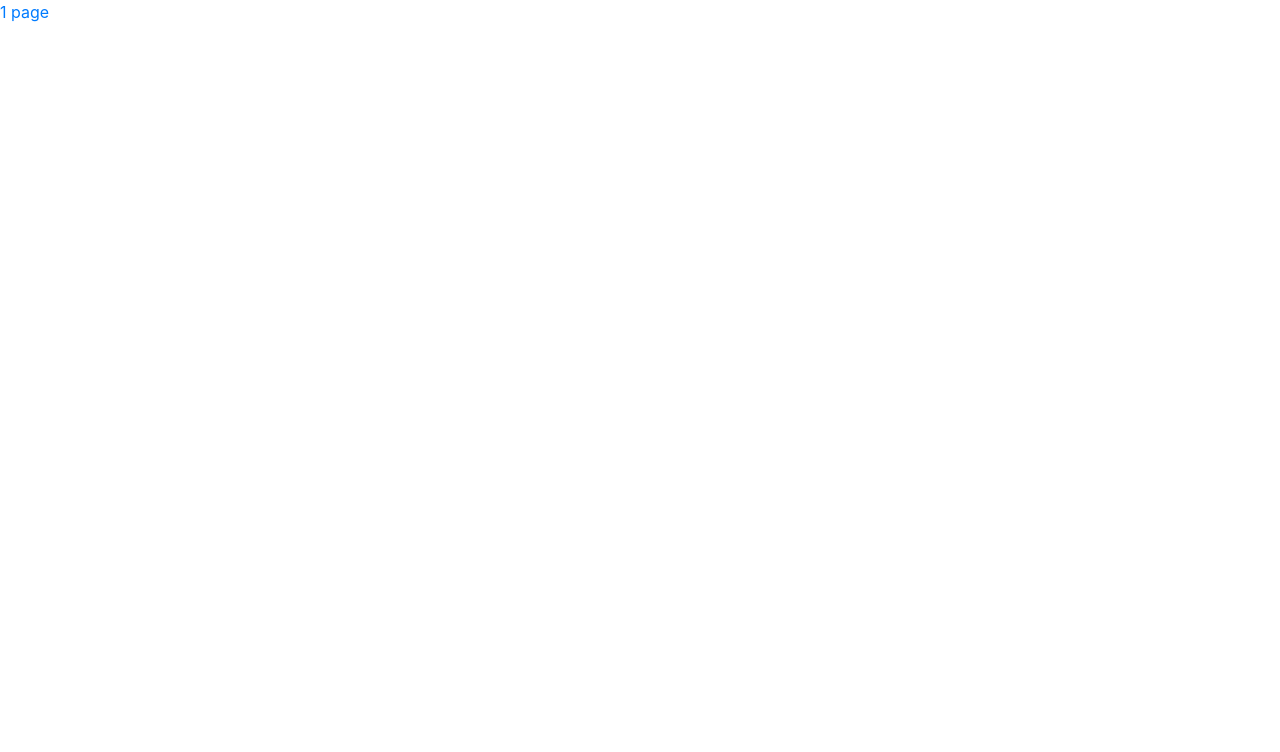
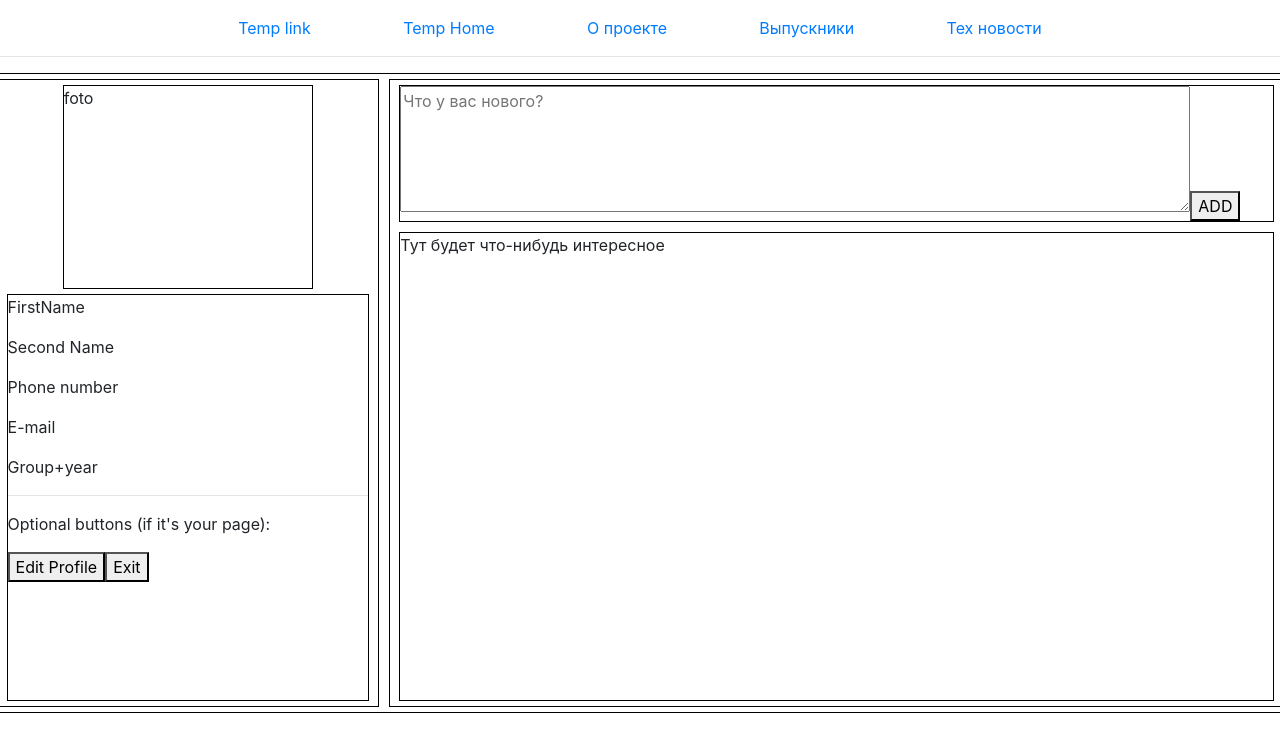
Before and after one commit to PapakhinAV/ElbrusDesk, a React (Create React App) app: page /Home in a window 1280 px wide. Shown: the top 752 px of the page. Built offline with nearby package versions, Linux system fonts and the light colour scheme.

Commit message:
добавил домашнюю страницу

```diff
--- a/src/App.css
+++ b/src/App.css
@@ -0,0 +1,6 @@
+body{
+  width: 100vw;
+  height: 100vh;
+  display: flex;
+  justify-content: center;
+}
--- a/src/App.js
+++ b/src/App.js
@@ -1,8 +1,9 @@
 import './App.css';
-import { BrowserRouter, Route, Switch } from 'react-router-dom';
+import { BrowserRouter, Redirect, Route, Switch } from 'react-router-dom';
 import AuthFirstPage from "./Components/AuthFirstPage/AuthFirstPage"
 import SignUp from "./Components/SignUp/SignUp"
 import Header from './Components/Header/Header';
+import HomePage from './Components/HomePage/HomePage';
 
 function App() {
   return (
@@ -16,6 +17,12 @@ function App() {
           <Route path="/SignUp">
             <SignUp />
           </Route>
+          <Route path="/Home">
+            <HomePage />
+          </Route>
+          <Route path="/">
+            <Redirect to="/" />
+          </Route>
         </Switch>
       </BrowserRouter>
     </>);
--- a/src/Components/Header/Header.jsx
+++ b/src/Components/Header/Header.jsx
@@ -1,11 +1,21 @@
 import './index.css';
-import { BrowserRouter, Route, Link, Switch } from 'react-router-dom';
+import { Link } from 'react-router-dom';
 
 const Header = () => {
   return (
-    <nav>
-      <Link to="/">1 page</Link>
-    </nav>
+    <>
+      <div className="mainBlock">
+        <nav className="header">
+          <Link to="/">Temp link</Link>
+          <Link to="/Home">Temp Home</Link>
+          <Link to="/">О проекте</Link>
+          <Link to="/">Выпускники</Link>
+          <Link to="/">Тех новости</Link>
+        </nav>
+      </div>
+      <hr />
+    </>
+
   );
 }
 
--- a/src/Components/Header/index.css
+++ b/src/Components/Header/index.css
@@ -0,0 +1,14 @@
+.header{
+display: flex;
+justify-content: space-around;
+width: 70vw;
+min-width: 500px;
+align-content: center;
+
+}
+.mainBlock{
+display: flex;
+justify-content: center;
+align-content: center;
+margin-top: 1rem;
+}
--- a/src/Components/HomePage/HomePage.jsx
+++ b/src/Components/HomePage/HomePage.jsx
@@ -1,7 +1,27 @@
 import './index.css';
+import UserMenu from "../UserMenu/UserMenu";
+import Post from "../Post/Post"
+import Wall from "../Wall/Wall"
 
-// const HomePage = () => {
-//   return (  );
-// }
+const HomePage = () => {
+  return (
+    <>
 
-// export default HomePage;
+      <div className="MainBlock">
+
+        <div className="leftColumn">
+          <div className="fotoBlock">foto</div>
+          <div className="userMenuBlock"><UserMenu /></div>
+        </div>
+
+        <div className="rightColumn">
+          <div className="newPostBlock"><Post /></div>
+          <div className="wallBlock"><Wall /></div>
+        </div>
+
+      </div>
+    </>
+  );
+}
+
+export default HomePage;
--- a/src/Components/HomePage/index.css
+++ b/src/Components/HomePage/index.css
@@ -0,0 +1,48 @@
+.MainBlock{
+  width: 80vw;
+  border: solid black 1px;
+  height: 80vh;
+  display: flex;
+  flex-direction: row;
+  min-width: 1300px;
+  justify-content: space-between;
+}
+.leftColumn{
+  border: solid black 1px;
+width: 30%;
+margin: 5px;
+display: flex;
+flex-direction: column;
+min-width: 255px;
+align-items: center;}
+.fotoBlock{
+  border: solid black 1px;
+height: 250px;
+width: 250px;
+margin-top: 5px;
+}
+.userMenuBlock{
+  border: solid black 1px;
+  width: 95%;
+  height: 80%;
+  margin: 5px;
+}
+.rightColumn{
+  border: solid black 1px;
+width: 70%;
+margin: 5px;
+display: flex;
+flex-direction: column;
+align-items: center;}
+.newPostBlock{
+  border: solid black 1px;
+  margin: 5px;
+  width: 98%;
+height: 160px;
+}
+.wallBlock{
+  border: solid black 1px;
+  width: 98%;
+  height: 98%;
+  margin: 5px;
+}
--- a/src/Components/Post/Post.jsx
+++ b/src/Components/Post/Post.jsx
@@ -1,7 +1,12 @@
 import './index.css';
 
-// const Pots = () => {
-//   return (  );
-// }
+const Post = () => {
+  return (
+    <>
+      <textarea placeholder="Что у вас нового?" name="" id="" cols="75" rows="5"></textarea>
+      <button>ADD</button>
+    </>
+  );
+}
 
-// export default Pots;
+export default Post;
--- a/src/Components/UserMenu/UserMenu.jsx
+++ b/src/Components/UserMenu/UserMenu.jsx
@@ -1,7 +1,20 @@
 import './index.css';
 
-// const UserMenu = () => {
-//   return (  );
-// }
+const UserMenu = () => {
+  return (
+    <div>
+      <p>FirstName</p>
+      <p>Second Name</p>
+      <p>Phone number</p>
+      <p>E-mail</p>
+      <p>Group+year</p>
+      <hr />
+      <p>Optional buttons (if it's your page):</p>
+      <button>Edit Profile</button>
+      <button>Exit</button>
 
-// export default UserMenu;
+    </div>
+  );
+}
+
+export default UserMenu;
--- a/src/Components/Wall/Wall.jsx
+++ b/src/Components/Wall/Wall.jsx
@@ -1,7 +1,9 @@
 import './index.css';
 
-// const Wall = () => {
-//   return (  );
-// }
+const Wall = () => {
+  return (
+    <div>Тут будет что-нибудь интересное</div>
+  );
+}
 
-// export default Wall;
+export default Wall;
```
